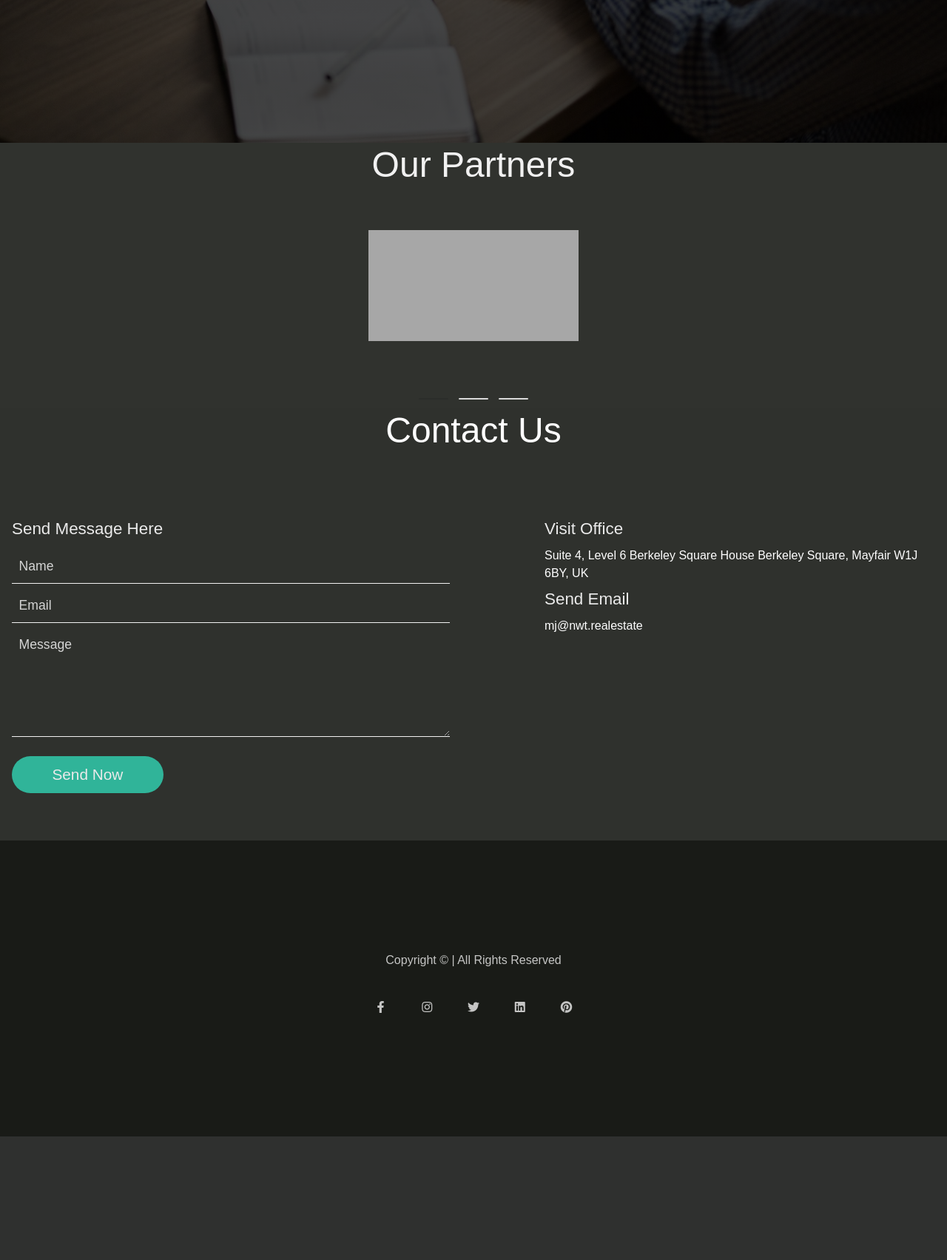
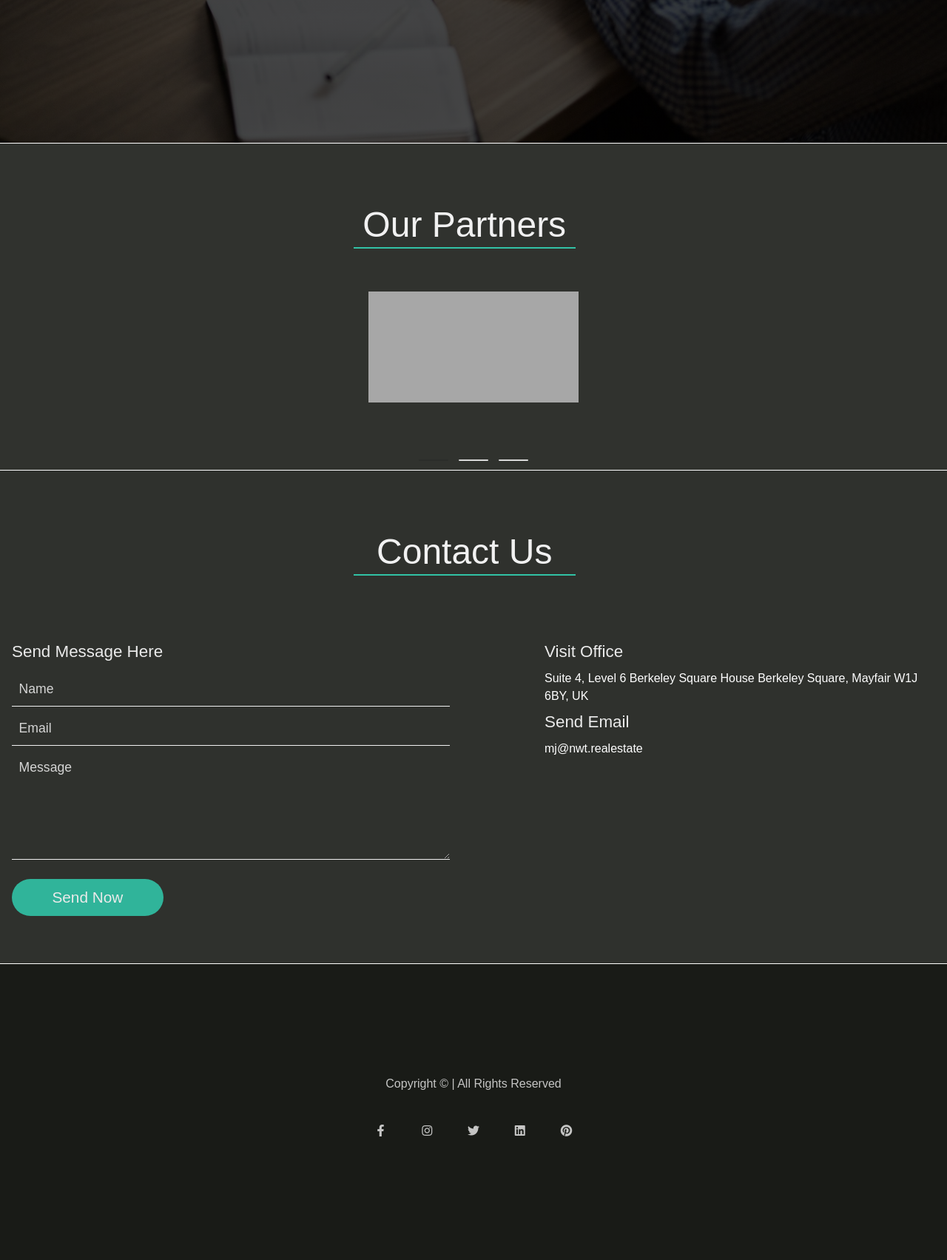
Before and after one commit to DigvijayMandal/nwt-sports, a PHP site: page / in a window 1280 px wide. Shown: the part 607-2310 px from the top of the page at 74% size. Before the commit the page ends 2143 px from the top, so only its background shows below. Run offline with PHP 8.4, Linux system fonts and the light colour scheme; some web fonts are replaced; grey boxes are pictures that could not be loaded.

Commit message:
new update 4

```diff
--- a/css/main.css
+++ b/css/main.css
@@ -188,6 +188,15 @@ h1,h2,h3,h4,h5,h6{
 .our-partners{
     background-color: var(--black);
     opacity: 0.9;
+    border-top: 1px solid #fff;
+}
+
+.our-partners .title h2{
+    padding-top: 5rem;
+    border-bottom: 2px solid var(--mount-meadow);
+    width: 300px;
+    text-align: center;
+    margin-left: 37%;
 }
 
 .our-partners .title h2,
@@ -208,6 +217,12 @@ h1,h2,h3,h4,h5,h6{
 
 .our-partners-img img{
     height: 150px;
+    background-color: var(--white-smoke);
+}
+
+.our-partners-img img:hover{
+    background-color: var(--mount-meadow);
+    transition: var(--transition);
 }
 
 .our-partners-item{
@@ -216,15 +231,21 @@ h1,h2,h3,h4,h5,h6{
 
 /* Contact */
 .contact{
+    border-top: 1px solid #fff;
     background-color: var(--black);
     opacity: 0.9;
+    border-bottom: 1px solid #fff;
 }
 .contact .title h2{
     margin-top: 0;
+    margin-left: 37%;
+    font-weight: 300;
+    font-size: 3rem;
+    color: var(--white-smoke);
+    padding-top: 5rem;
+    border-bottom: 2px solid var(--mount-meadow);
+    width: 300px;
     text-align: center;
-    font-weight: 500;
-    font-size: 3rem;
-    color: #fff;
 }
 .contact .row{
     margin-top: 2rem;
```
